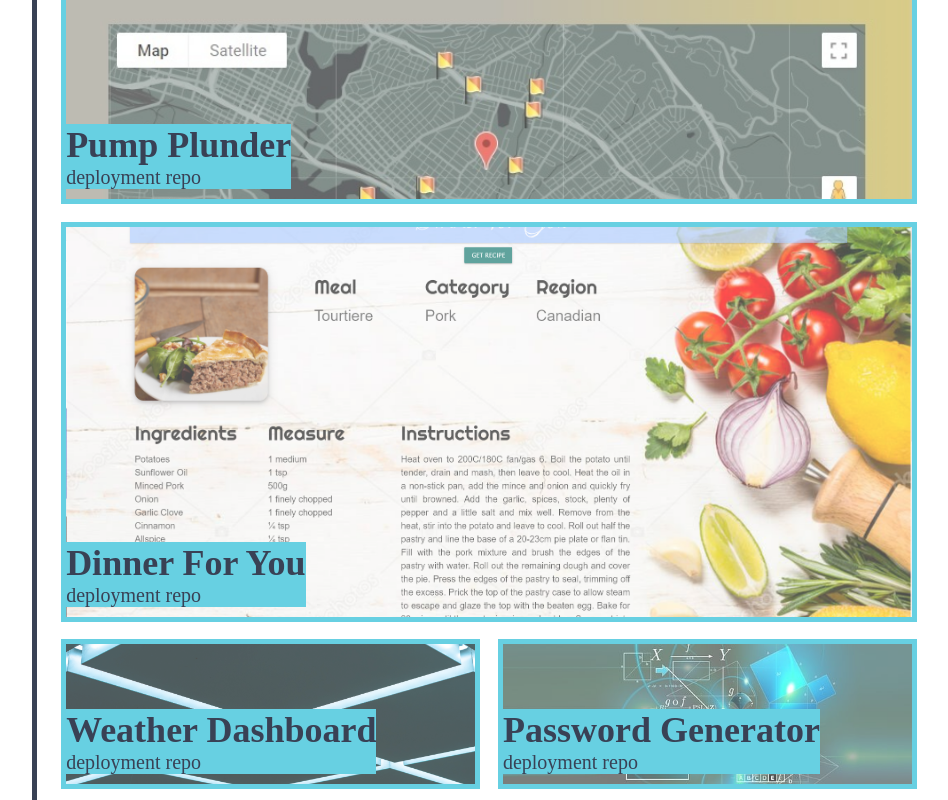
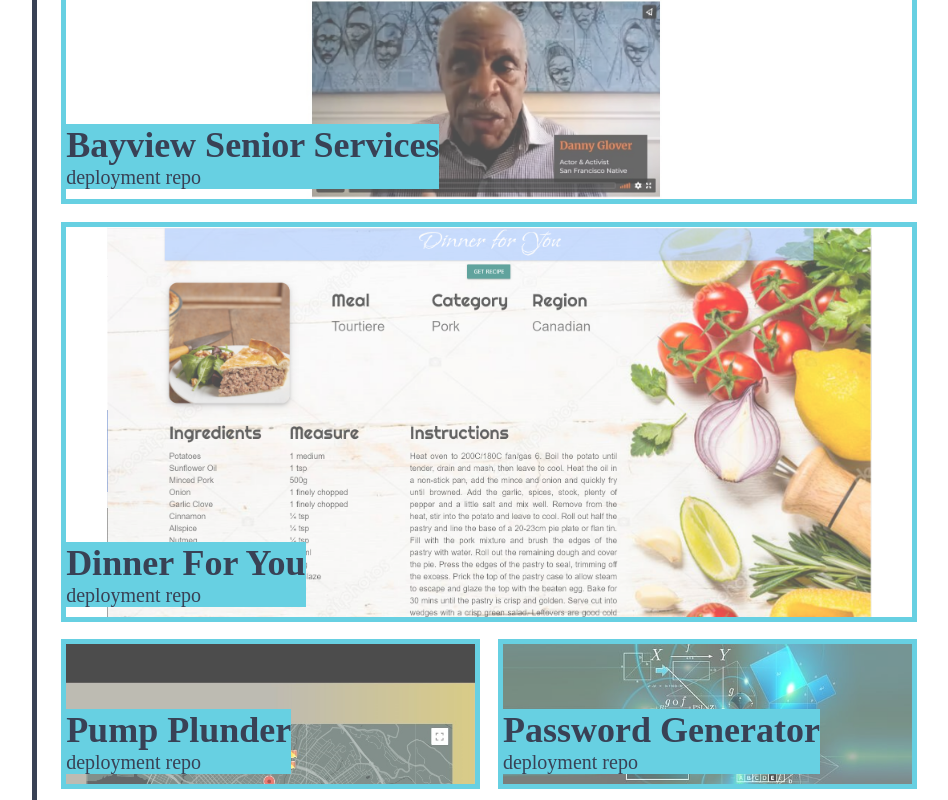
Before and after one commit to ddoherty6/portfolio, a React (Create React App) app in the folder client/: page / in a window 1280 px wide. Shown: the part 720-1520 px from the top of the page, without its empty margins (254-1202 px from the left). Built offline with nearby package versions, Linux system fonts and the light colour scheme.

Commit message:
adding bayview. removing weather dashboard

```diff
--- a/client/src/dataFeed.js
+++ b/client/src/dataFeed.js
@@ -10,22 +10,22 @@ const dataFeed = [
         "index": "Portfolio",
         "content": [
             {
-                "title": "Pump Plunder",
-                "img": "./images/pump-plunder-scrnsht.jpg",
-                "url": "https://pump-plunder.herokuapp.com/",
-                "repo": "https://github.com/Afaed/Pump-Plunder"
+                "title": "Bayview Senior Services",
+                "img": "./images/bayview-screenshot.jpg",
+                "url": "https://ddoherty6.github.io/bayview-senior-services/",
+                "repo": "https://github.com/ddoherty6/bayview-senior-services/tree/gh-pages"
             },
             {
                 "title": "Dinner For You",
                 "img": "./images/dinner-for-you-scrnsht.png",
                 "url": "https://ddoherty6.github.io/dinner-for-you/",
-                "repo": "https://github.com/ddoherty6/dinner-for-you    "
+                "repo": "https://github.com/ddoherty6/dinner-for-you"
             },
             {
-                "title": "Weather Dashboard",
-                "img": "./images/bill-michaud-kPxzuiW2aGI-unsplash.jpg",
-                "url": "https://ddoherty6.github.io/06-Weather-Dashboard/",
-                "repo": "https://github.com/ddoherty6/06-Weather-Dashboard"
+                "title": "Pump Plunder",
+                "img": "./images/pump-plunder-scrnsht.jpg",
+                "url": "https://pump-plunder.herokuapp.com/",
+                "repo": "https://github.com/Afaed/Pump-Plunder"
             },
             {
                 "title": "Password Generator",
--- a/client/src/index.css
+++ b/client/src/index.css
@@ -228,7 +228,7 @@ main {
 .work-lg img {
   height: 100%;
   width: 100%;
-  object-fit: cover;
+  object-fit:scale-down;
   opacity: .7;
 }
 
```
Also changed, not shown: client/public/images/bayview-screenshot.jpg (added), client/src/assets/images/bayview-screenshot.jpg (added).
